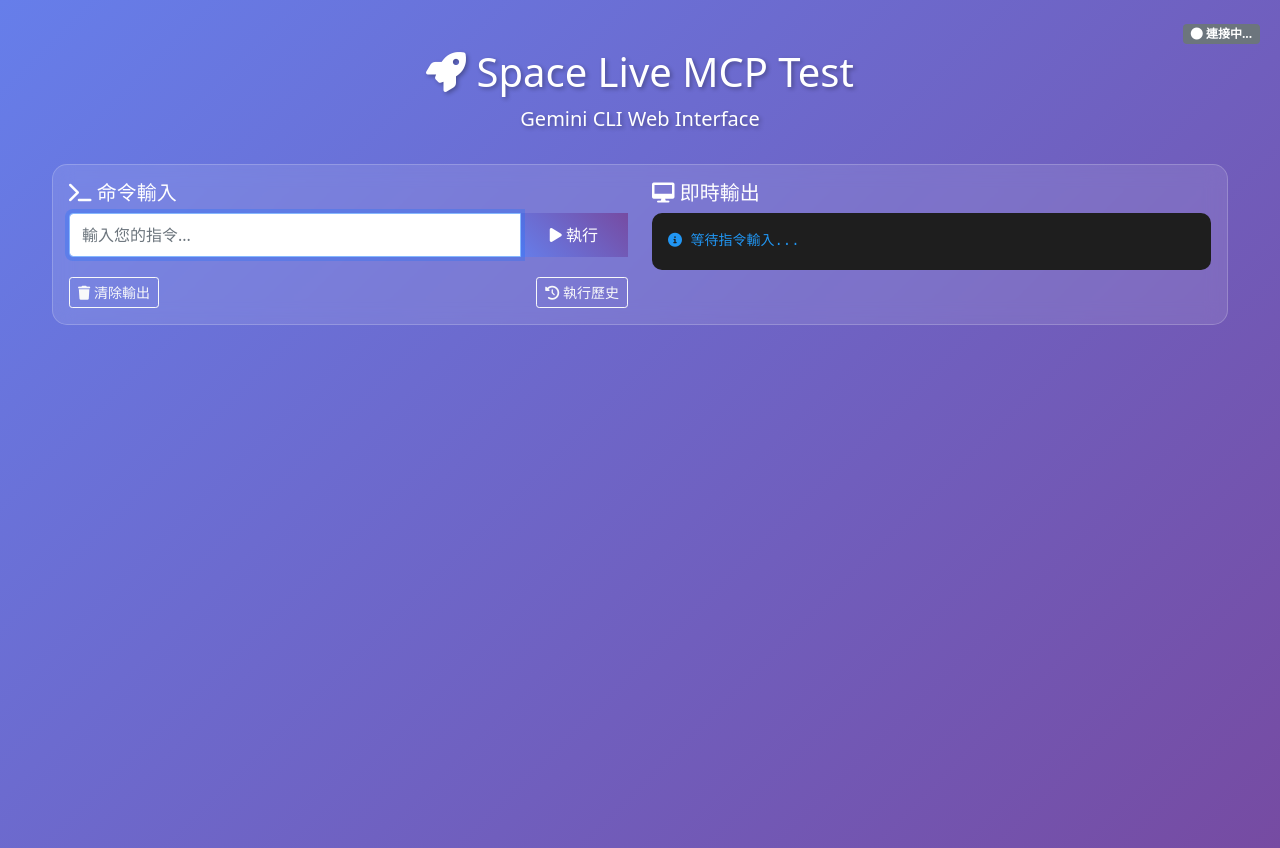
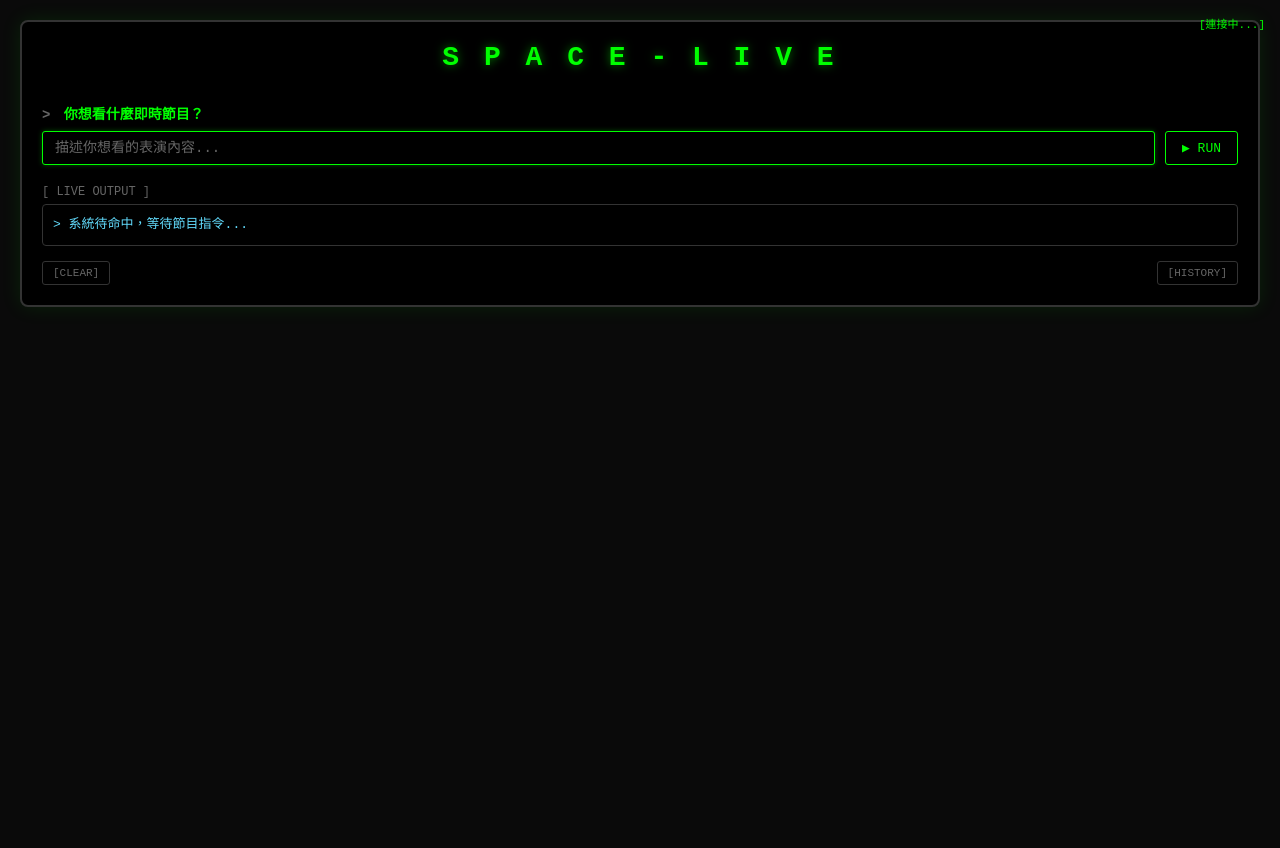
Before and after one commit to eggyy1224/space_live_mcp_client, a Flask app: page / in a window 1280 px wide. After the commit the page ends 307 px from the top, so only its background shows below. Run offline with Flask 3, Linux system fonts and the light colour scheme; some libraries are stand-ins or nearby versions.

Commit message:
更新 index.html，重新設計前端介面，調整顏色與排版，增強使用者互動體驗，並優化命令執行狀態顯示，提升整體視覺效果與可讀性。

```diff
--- a/templates/index.html
+++ b/templates/index.html
@@ -3,114 +3,186 @@
 <head>
     <meta charset="UTF-8">
     <meta name="viewport" content="width=device-width, initial-scale=1.0">
-    <title>Space Live MCP Test - Web Interface</title>
-    <link href="https://cdn.jsdelivr.net/npm/bootstrap@5.1.3/dist/css/bootstrap.min.css" rel="stylesheet">
-    <link href="https://cdnjs.cloudflare.com/ajax/libs/font-awesome/6.0.0/css/all.min.css" rel="stylesheet">
+    <title>SPACE-LIVE Terminal</title>
     <style>
         body {
-            background: linear-gradient(135deg, #667eea 0%, #764ba2 100%);
+            background: #0a0a0a;
             min-height: 100vh;
-            color: white;
+            color: #00ff00;
+            font-family: 'Courier New', 'Monaco', 'Menlo', monospace;
+            margin: 0;
+            padding: 0;
         }
         .container {
-            max-width: 1200px;
+            max-width: 1400px;
+            padding: 20px;
         }
-        .card {
-            background: rgba(255, 255, 255, 0.1);
-            backdrop-filter: blur(10px);
-            border: 1px solid rgba(255, 255, 255, 0.2);
-            border-radius: 15px;
+        .terminal-container {
+            background: #000000;
+            border: 2px solid #333333;
+            border-radius: 8px;
+            padding: 20px;
+            box-shadow: 0 0 20px rgba(0, 255, 0, 0.1);
+        }
+        .logo {
+            text-align: center;
+            margin-bottom: 30px;
+            font-size: 28px;
+            font-weight: bold;
+            color: #00ff00;
+            text-shadow: 0 0 10px rgba(0, 255, 0, 0.5);
+            letter-spacing: 4px;
         }
         .output-container {
-            background: #1e1e1e;
-            color: #fff;
-            border-radius: 10px;
-            max-height: 600px;
+            background: #000000;
+            color: #00ff00;
+            border: 1px solid #333333;
+            border-radius: 4px;
+            max-height: 500px;
             overflow-y: auto;
             font-family: 'Courier New', monospace;
-            font-size: 14px;
-            line-height: 1.5;
+            font-size: 13px;
+            line-height: 1.4;
+            padding: 10px;
         }
         .output-line {
-            padding: 2px 0;
-            border-bottom: 1px solid rgba(255, 255, 255, 0.1);
-        }
-        .output-line:last-child {
-            border-bottom: none;
+            padding: 1px 0;
+            word-wrap: break-word;
         }
         .output-line.stdout {
-            color: #4CAF50;
+            color: #00ff00;
         }
         .output-line.stderr {
-            color: #f44336;
+            color: #ff6b6b;
         }
         .output-line.system {
-            color: #2196F3;
+            color: #61dafb;
         }
         .status-badge {
             display: inline-block;
-            padding: 4px 8px;
-            border-radius: 20px;
-            font-size: 12px;
+            padding: 3px 8px;
+            border-radius: 3px;
+            font-size: 11px;
+            font-weight: bold;
+            font-family: 'Courier New', monospace;
+        }
+        .status-running {
+            background: #333333;
+            color: #ffd700;
+            border: 1px solid #ffd700;
+        }
+        .status-completed {
+            background: #333333;
+            color: #00ff00;
+            border: 1px solid #00ff00;
+        }
+        .status-error {
+            background: #333333;
+            color: #ff6b6b;
+            border: 1px solid #ff6b6b;
+        }
+        .input-section {
+            margin-bottom: 20px;
+        }
+        .input-label {
+            color: #00ff00;
+            font-size: 14px;
+            margin-bottom: 8px;
             font-weight: bold;
         }
-        .status-running {
-            background: #ff9800;
-            color: white;
+        .input-group {
+            display: flex;
+            gap: 10px;
+            margin-bottom: 15px;
         }
-        .status-completed {
-            background: #4CAF50;
-            color: white;
+        .form-control {
+            background: #000000;
+            border: 1px solid #333333;
+            color: #00ff00;
+            font-family: 'Courier New', monospace;
+            font-size: 14px;
+            padding: 8px 12px;
+            border-radius: 3px;
+            flex: 1;
         }
-        .status-error {
-            background: #f44336;
-            color: white;
+        .form-control:focus {
+            outline: none;
+            border-color: #00ff00;
+            box-shadow: 0 0 5px rgba(0, 255, 0, 0.3);
         }
-        .input-group {
-            margin-bottom: 20px;
+        .form-control::placeholder {
+            color: #666666;
         }
-        .btn-primary {
-            background: linear-gradient(45deg, #667eea, #764ba2);
-            border: none;
-            border-radius: 25px;
-            padding: 10px 30px;
+        .btn {
+            background: #000000;
+            color: #00ff00;
+            border: 1px solid #00ff00;
+            font-family: 'Courier New', monospace;
+            font-size: 13px;
+            padding: 8px 16px;
+            border-radius: 3px;
+            cursor: pointer;
+            transition: all 0.2s;
         }
-        .btn-primary:hover {
-            transform: translateY(-2px);
-            box-shadow: 0 5px 15px rgba(0, 0, 0, 0.2);
+        .btn:hover {
+            background: #00ff00;
+            color: #000000;
+        }
+        .btn:disabled {
+            opacity: 0.5;
+            cursor: not-allowed;
         }
         .btn-danger {
-            border-radius: 25px;
-            padding: 10px 30px;
+            border-color: #ff6b6b;
+            color: #ff6b6b;
         }
         .btn-danger:hover {
-            transform: translateY(-2px);
-            box-shadow: 0 5px 15px rgba(0, 0, 0, 0.2);
+            background: #ff6b6b;
+            color: #000000;
         }
         .connection-status {
             position: fixed;
-            top: 20px;
-            right: 20px;
+            top: 15px;
+            right: 15px;
             z-index: 1000;
-        }
-        .title {
-            text-align: center;
-            margin-bottom: 30px;
-            text-shadow: 2px 2px 4px rgba(0, 0, 0, 0.3);
+            font-family: 'Courier New', monospace;
+            font-size: 11px;
         }
         .execution-info {
-            background: rgba(255, 255, 255, 0.1);
-            border-radius: 10px;
-            padding: 15px;
-            margin-bottom: 20px;
+            background: #111111;
+            border: 1px solid #333333;
+            border-radius: 4px;
+            padding: 12px;
+            margin-bottom: 15px;
             display: none;
+            font-size: 12px;
+        }
+        .controls {
+            display: flex;
+            justify-content: space-between;
+            margin-top: 15px;
+            font-size: 12px;
+        }
+        .controls button, .controls a {
+            background: #000000;
+            color: #666666;
+            border: 1px solid #333333;
+            padding: 5px 10px;
+            text-decoration: none;
+            border-radius: 3px;
+            font-family: 'Courier New', monospace;
+            font-size: 11px;
+        }
+        .controls button:hover, .controls a:hover {
+            color: #00ff00;
+            border-color: #00ff00;
         }
         .spinner {
             display: inline-block;
-            width: 16px;
-            height: 16px;
-            border: 2px solid transparent;
-            border-top: 2px solid #fff;
+            width: 12px;
+            height: 12px;
+            border: 1px solid transparent;
+            border-top: 1px solid #ffd700;
             border-radius: 50%;
             animation: spin 1s linear infinite;
         }
@@ -118,83 +190,81 @@
             0% { transform: rotate(0deg); }
             100% { transform: rotate(360deg); }
         }
+        .terminal-prompt {
+            color: #666666;
+            margin-right: 5px;
+        }
     </style>
 </head>
 <body>
     <div class="connection-status">
-        <span id="connection-status" class="badge bg-secondary">
-            <i class="fas fa-circle"></i> 連接中...
+        <span id="connection-status">
+            [連接中...]
         </span>
     </div>
 
-    <div class="container mt-5">
-        <div class="title">
-            <h1><i class="fas fa-rocket"></i> Space Live MCP Test</h1>
-            <p class="lead">Gemini CLI Web Interface</p>
+    <div class="container">
+        <div class="terminal-container">
+            <div class="logo">
+                S P A C E - L I V E
             </div>
 
-        <div class="card">
-            <div class="card-body">
-                <div class="row">
-                    <div class="col-md-6">
-                        <h5 class="card-title">
-                            <i class="fas fa-terminal"></i> 命令輸入
-                        </h5>
+            <div class="input-section">
+                <div class="input-label">
+                    <span class="terminal-prompt">></span> 你想看什麼即時節目？
+                </div>
 
                 <div class="input-group">
                     <input type="text" id="userInput" class="form-control"
-                                   placeholder="輸入您的指令..."
+                           placeholder="描述你想看的表演內容..."
                            onkeypress="handleKeyPress(event)">
-                            <button class="btn btn-primary" id="executeBtn" onclick="executeCommand()">
-                                <i class="fas fa-play"></i> 執行
+                    <button class="btn" id="executeBtn" onclick="executeCommand()">
+                        ▶ RUN
                     </button>
                     <button class="btn btn-danger" id="stopBtn" onclick="stopExecution()" style="display: none;">
-                                <i class="fas fa-stop"></i> 停止
+                        ■ STOP
                     </button>
                 </div>
 
                 <div id="executionInfo" class="execution-info">
-                            <div class="d-flex justify-content-between align-items-center">
+                    <div style="display: flex; justify-content: space-between; align-items: center;">
                         <span id="executionStatus" class="status-badge status-running">
-                                    <span class="spinner"></span> 執行中...
+                            <span class="spinner"></span> RUNNING...
                         </span>
-                                <small id="executionTime" class="text-muted"></small>
+                        <span id="executionTime" style="color: #666666; font-size: 11px;"></span>
                     </div>
-                            <div class="mt-2">
-                                <strong>輸入:</strong> <span id="executionInput"></span>
+                    <div style="margin-top: 8px;">
+                        <strong>INPUT:</strong> <span id="executionInput"></span>
                     </div>
-                            <div class="mt-1">
-                                <strong>命令:</strong> <span id="executionCommand"></span>
-                            </div>
-                        </div>
-
-                        <div class="d-flex justify-content-between">
-                            <button class="btn btn-outline-light btn-sm" onclick="clearOutput()">
-                                <i class="fas fa-trash"></i> 清除輸出
-                            </button>
-                            <a href="/history" class="btn btn-outline-light btn-sm">
-                                <i class="fas fa-history"></i> 執行歷史
-                            </a>
-                        </div>
-                    </div>
-
-                    <div class="col-md-6">
-                        <h5 class="card-title">
-                            <i class="fas fa-desktop"></i> 即時輸出
-                        </h5>
-
-                        <div id="outputContainer" class="output-container p-3">
-                            <div class="output-line system">
-                                <i class="fas fa-info-circle"></i> 等待指令輸入...
-                            </div>
-                        </div>
-                    </div>
-                </div>
+                    <div style="margin-top: 4px;">
+                        <strong>CMD:</strong> <span id="executionCommand"></span>
                     </div>
                 </div>
             </div>
 
-    <script src="https://cdn.jsdelivr.net/npm/bootstrap@5.1.3/dist/js/bootstrap.bundle.min.js"></script>
+            <div style="margin-bottom: 15px;">
+                <div style="color: #666666; font-size: 12px; margin-bottom: 5px;">
+                    [ LIVE OUTPUT ]
+                </div>
+
+                <div id="outputContainer" class="output-container">
+                    <div class="output-line system">
+                        > 系統待命中，等待節目指令...
+                    </div>
+                </div>
+            </div>
+
+            <div class="controls">
+                <button onclick="clearOutput()">
+                    [CLEAR]
+                </button>
+                <a href="/history">
+                    [HISTORY]
+                </a>
+            </div>
+        </div>
+    </div>
+
     <script src="https://cdn.socket.io/4.7.2/socket.io.min.js"></script>
     <script>
         // WebSocket 連接
@@ -205,17 +275,17 @@
 
         // 連接狀態管理
         socket.on('connect', function() {
-            updateConnectionStatus('connected', 'bg-success');
-            addSystemMessage('WebSocket 連接成功');
+            updateConnectionStatus('[CONNECTED]');
+            addSystemMessage('> 終端連接成功');
         });
 
         socket.on('disconnect', function() {
-            updateConnectionStatus('連接中斷', 'bg-danger');
-            addSystemMessage('WebSocket 連接中斷');
+            updateConnectionStatus('[DISCONNECTED]');
+            addSystemMessage('> 終端連接中斷');
         });
 
         socket.on('connected', function(data) {
-            addSystemMessage(data.message);
+            addSystemMessage('> ' + data.message);
         });
 
         // 執行相關事件
@@ -236,13 +306,13 @@
 
             // 清除之前的輸出
             clearOutput();
-            addSystemMessage(`🚀 開始執行 (ID: ${data.id})`);
+            addSystemMessage(`> STARTING EXECUTION [ID:${data.id}]`);
         });
 
         socket.on('execution_progress', function(data) {
             if (data.id === currentExecutionId) {
                 document.getElementById('executionCommand').textContent = data.message;
-                addSystemMessage(data.message);
+                addSystemMessage(`> ${data.message}`);
             }
         });
 
@@ -260,12 +330,12 @@
                 const statusEl = document.getElementById('executionStatus');
                 if (data.success) {
                     statusEl.className = 'status-badge status-completed';
-                    statusEl.innerHTML = '<i class="fas fa-check"></i> 完成';
-                    addSystemMessage(`✅ 執行完成 (返回碼: ${data.return_code})`);
+                    statusEl.innerHTML = 'COMPLETED';
+                    addSystemMessage(`> EXECUTION COMPLETED [CODE:${data.return_code}]`);
                 } else {
                     statusEl.className = 'status-badge status-error';
-                    statusEl.innerHTML = '<i class="fas fa-times"></i> 失敗';
-                    addSystemMessage(`❌ 執行失敗 (返回碼: ${data.return_code})`);
+                    statusEl.innerHTML = 'FAILED';
+                    addSystemMessage(`> EXECUTION FAILED [CODE:${data.return_code}]`);
                 }
 
                 // 重新啟用執行按鈕，隱藏停止按鈕
@@ -281,9 +351,9 @@
 
                 // 更新狀態
                 document.getElementById('executionStatus').className = 'status-badge status-error';
-                document.getElementById('executionStatus').innerHTML = '<i class="fas fa-times"></i> 錯誤';
+                document.getElementById('executionStatus').innerHTML = 'ERROR';
 
-                addSystemMessage(`❌ ${data.error}`);
+                addSystemMessage(`> ERROR: ${data.error}`);
 
                 // 重新啟用執行按鈕，隱藏停止按鈕
                 document.getElementById('executeBtn').disabled = false;
@@ -293,7 +363,7 @@
         });
 
         socket.on('error', function(data) {
-            addSystemMessage(`❌ 錯誤: ${data.message}`);
+            addSystemMessage(`> ERROR: ${data.message}`);
         });
 
         socket.on('execution_stopped', function(data) {
@@ -302,31 +372,30 @@
 
                 // 更新狀態
                 document.getElementById('executionStatus').className = 'status-badge status-error';
-                document.getElementById('executionStatus').innerHTML = '<i class="fas fa-stop-circle"></i> 已停止';
+                document.getElementById('executionStatus').innerHTML = 'STOPPED';
 
-                addSystemMessage(`⏹️ ${data.message}`);
+                addSystemMessage(`> ${data.message.toUpperCase()}`);
 
                 // 重新啟用執行按鈕，隱藏停止按鈕，恢復停止按鈕狀態
                 document.getElementById('executeBtn').disabled = false;
                 document.getElementById('stopBtn').disabled = false;
-                document.getElementById('stopBtn').innerHTML = '<i class="fas fa-stop"></i> 停止';
+                document.getElementById('stopBtn').innerHTML = '■ STOP';
                 document.getElementById('stopBtn').style.display = 'none';
                 currentExecutionId = null;
             }
         });
 
         // UI 功能函數
-        function updateConnectionStatus(text, className) {
+        function updateConnectionStatus(text) {
             const statusEl = document.getElementById('connection-status');
             statusEl.textContent = text;
-            statusEl.className = `badge ${className}`;
         }
 
         function addSystemMessage(message) {
             const container = document.getElementById('outputContainer');
             const line = document.createElement('div');
             line.className = 'output-line system';
-            line.innerHTML = `<i class="fas fa-info-circle"></i> ${message}`;
+            line.textContent = message;
             container.appendChild(line);
             container.scrollTop = container.scrollHeight;
         }
@@ -343,12 +412,12 @@
         function executeCommand() {
             const input = document.getElementById('userInput').value.trim();
             if (!input) {
-                alert('請輸入指令');
+                addSystemMessage('> ERROR: NO INPUT PROVIDED');
                 return;
             }
 
             if (isExecuting) {
-                alert('系統正在執行中，請稍等...');
+                addSystemMessage('> SYSTEM BUSY - PLEASE WAIT');
                 return;
             }
 
@@ -361,7 +430,7 @@
 
         function stopExecution() {
             if (!isExecuting || !currentExecutionId) {
-                alert('目前沒有正在執行的命令');
+                addSystemMessage('> NO ACTIVE EXECUTION TO STOP');
                 return;
             }
 
@@ -370,14 +439,14 @@
 
             // 立即禁用停止按鈕
             document.getElementById('stopBtn').disabled = true;
-            document.getElementById('stopBtn').innerHTML = '<i class="fas fa-spinner fa-spin"></i> 停止中...';
+            document.getElementById('stopBtn').innerHTML = '<span class="spinner"></span> STOPPING...';
 
-            addSystemMessage('⏹️ 正在停止執行...');
+            addSystemMessage('> TERMINATING EXECUTION...');
         }
 
         function clearOutput() {
             const container = document.getElementById('outputContainer');
-            container.innerHTML = '<div class="output-line system"><i class="fas fa-info-circle"></i> 輸出已清除</div>';
+            container.innerHTML = '<div class="output-line system">> OUTPUT CLEARED</div>';
         }
 
         function handleKeyPress(event) {
```
Lines whose indentation alone changed are shown as unchanged.
